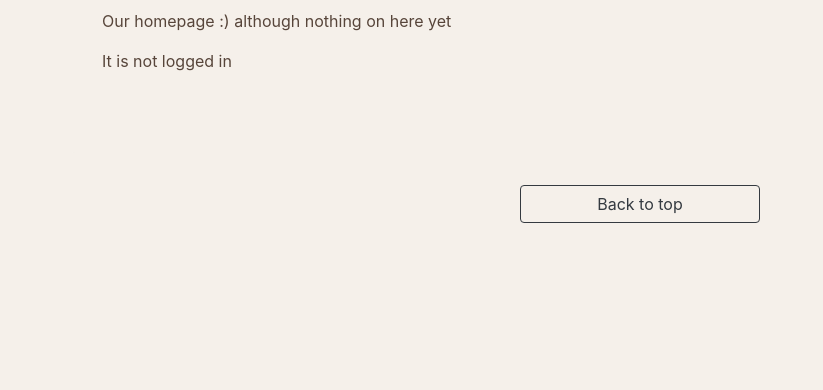
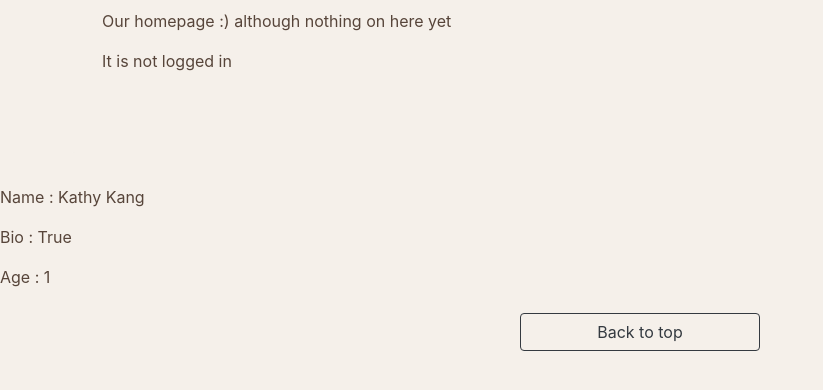
Before and after one commit to hanahamberno/project-a-23, a Django app: template social_app/templates/social_app/detail.html in a window 1280 px wide. Shown: the part 157-547 px from the top of the page, without its empty margins (0-823 px from the left). Run offline with Django 3.2, Linux system fonts and the light colour scheme; the template is opened without the code that fills it: values that come from a table or form of the project are taken from there, others are empty; data comes from the database, SQL or seed files in the repository; both versions use the stored data as it was after the commit; some libraries are stand-ins or nearby versions.

Commit message:
change detailView from class to function type

```diff
--- a/social_app/templates/social_app/detail.html
+++ b/social_app/templates/social_app/detail.html
@@ -18,5 +18,8 @@
     <!-- Seungeon -->
     <!-- Added profile cards -->
     <div>
+        <p>Name : {{ profile.user.first_name }} {{ profile.user.last_name }}</p>
+        <p>Bio : {{ profile.bio }}</p>
+        <p>Age : {{ profile.age }}</p>
     </div>
     {% endblock content %}
--- a/social_app/templates/social_app/home.html
+++ b/social_app/templates/social_app/home.html
@@ -24,7 +24,7 @@
                     <div class="card-body">
                     <h5 class="card-title">{{ p.user.first_name }} {{ p.user.last_name}}</h5>
                     <p class="card-text">{{ p.user.email }}</p>
-                    <a href="{% url 'social_app:profile-detail' p.user.id %}" class="btn btn-primary">Explore</a>
+                    <a href="{% url 'social_app:profile_detail_view' p.user.pk %}" class="btn btn-primary">Explore</a>
                     </div>
                 </div>
                 {% endfor %}
--- a/social_app/urls.py
+++ b/social_app/urls.py
@@ -17,13 +17,14 @@ from django.contrib import admin
 from django.urls import path, include
 from django.contrib.auth import views as auth_views
 from . import views
-from .views import ProfileListView, ProfileDetailView
+from .views import ProfileListView
 
 app_name = 'social_app'
 
 urlpatterns = [
     path('', ProfileListView.as_view(), name='home'),
-    path('profile/<int:pk>/', ProfileDetailView.as_view(), name='profile-detail'),
+    # path('profile/<int:pk>/', ProfileDetailView.as_view(), name='profile-detail'),
+    path('profile/<int:pk>', views.profile_detail_view, name='profile_detail_view'),
     #path('', views.home, name="home"),
     path('logout/', auth_views.LogoutView.as_view(template_name='social_app/home.html'), name='logout'),
     path('about', views.about, name="about"),
```
Also changed, not shown: social_app/views.py (+8 -4 lines), db.sqlite3.
